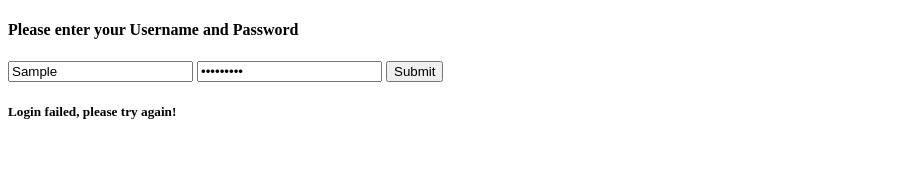
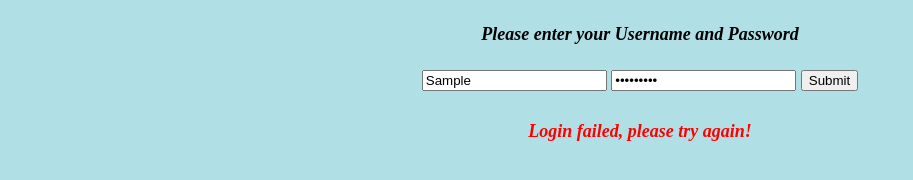
Before and after one commit to Alexander-sjogren/Login-page, a plain HTML site: page index.html in a window 1280 px wide. Both pictures are taken after typing "Sample", "Sample123" into the empty fields and a click on the button "Submit". Shown: the whole page, without its empty margins (0-913 px from the left). Drawn offline with Linux system fonts and the light colour scheme.

Commit message:
added style and did som cleanup

```diff
--- a/index.html
+++ b/index.html
@@ -4,6 +4,7 @@
     <meta charset="UTF-8">
     <meta name="viewport" content="width=device-width, initial-scale=1.0">
     <title>Login Page</title>
+    <link rel="stylesheet" href="style.css">
 </head>
 <body id="body">
     <div id="input">
--- a/script.js
+++ b/script.js
@@ -1,13 +1,7 @@
 const name = "test"; // Användarnamnet som används för att logga in
 const password = "1234";    // Lösen som används för inloggning
-
-const btn = document.getElementById("btn");  // hämtar in mina element med hjälp av deras id med getElementById metoden.
-const logInHeader = document.getElementById("loginHeader");
-const outputDiv = document.getElementById("output");
+const outputDiv = document.getElementById("output"); // hämtar in mina element med hjälp av deras id med getElementById metoden.
 const inputDiv = document.getElementById("input");
-
-let userName = document.getElementById("userName");
-let userPassword = document.getElementById("password");
 
     // Gör en kontroll för att se om vi har något i localstorage.
     if (localStorage.length > 0) {
@@ -16,11 +10,18 @@ let userPassword = document.getElementById("password");
     else {
         resetInputdiv(); // Annars kastar vi upp inloggningsformuläret.
     }
-// Kollar så name och password stämmer.
+// Kollar så name och password stämmer, denna funktionen kallas på vid tryck på login knapp.
 function logIn () {
+    let userName = document.getElementById("userName");
+    let userPassword = document.getElementById("password");
     let userNameInput = userName.value; // Hämtar användarnamn från input
     let userPasswordInput = userPassword.value;
-    checkingUserInput(userNameInput, userPasswordInput)
+    if (userNameInput === name && userPasswordInput === password){
+        loggedInSuccessfull();
+    }
+    else {
+        logInFailed();
+    }
 }
 // visar sidan för inloggad, används inuti kontrollen av localstorage + checkingUserInput().
 function loggedInSuccessfull () {
@@ -28,26 +29,17 @@ function loggedInSuccessfull () {
     outputDiv.innerHTML = "<h4>Login successfull, welcome back!<h4/>" // sätter innehåll i min tomma div.
     localStorage.setItem("namn", name); // lägger till användarnamn i localstorage
     addLogoutButton();
-    logout();
+    logOut();
 }
 // visar sida för misslyckad inloggning
 function logInFailed() {
     outputDiv.innerHTML = "<h5>Login failed, please try again!<h5/>"
 }
 // funktion som aktiveras och loggar ut när vi trycker på logout.
-function logout () {
+function logOut () {
     logoutBtn.onclick = function () {  // funktion som tömmer innerhtml + localstorage när vi trycker på logout.
         localStorage.clear(); // Tömmer localstorage
         resetInputdiv();
-    }
-}
-// Funktion som kollar användarnamn och lösenord
-function checkingUserInput(namn, losen) {  // bör hitta andra namn på parametrar
-    if (namn === name && losen === password){
-        loggedInSuccessfull();
-    }
-    else {
-        logInFailed();
     }
 }
 function addLogoutButton (){ // Lägger till utloggningsknappen, denna används inuti loggedInSuccessfull().
@@ -63,6 +55,4 @@ function resetInputdiv () {
     "<input type='text' id='userName' placeholder='Enter username...'>" + " " + // skapar mina input fält, submit knapp på nytt
     "<input type='password' id='password' placeholder='Enter password...'>" + " " +
     "<button id='btn' onclick='logIn();'>Submit</button>";
-    userName = document.getElementById("userName"); // fick hämta in id på nytt annars låg mina gamla values kvar.
-    userPassword = document.getElementById("password"); // fick hämta in id på nytt annars låg mina gamla values kvar.
 }
--- /dev/null
+++ b/style.css
@@ -0,0 +1,11 @@
+
+body {
+    font-style: oblique;
+    font-size: large;
+    text-align: center;
+    background-color: powderblue;
+  }
+  h5 {
+      color: red;
+      font-size: large;
+  }
```
